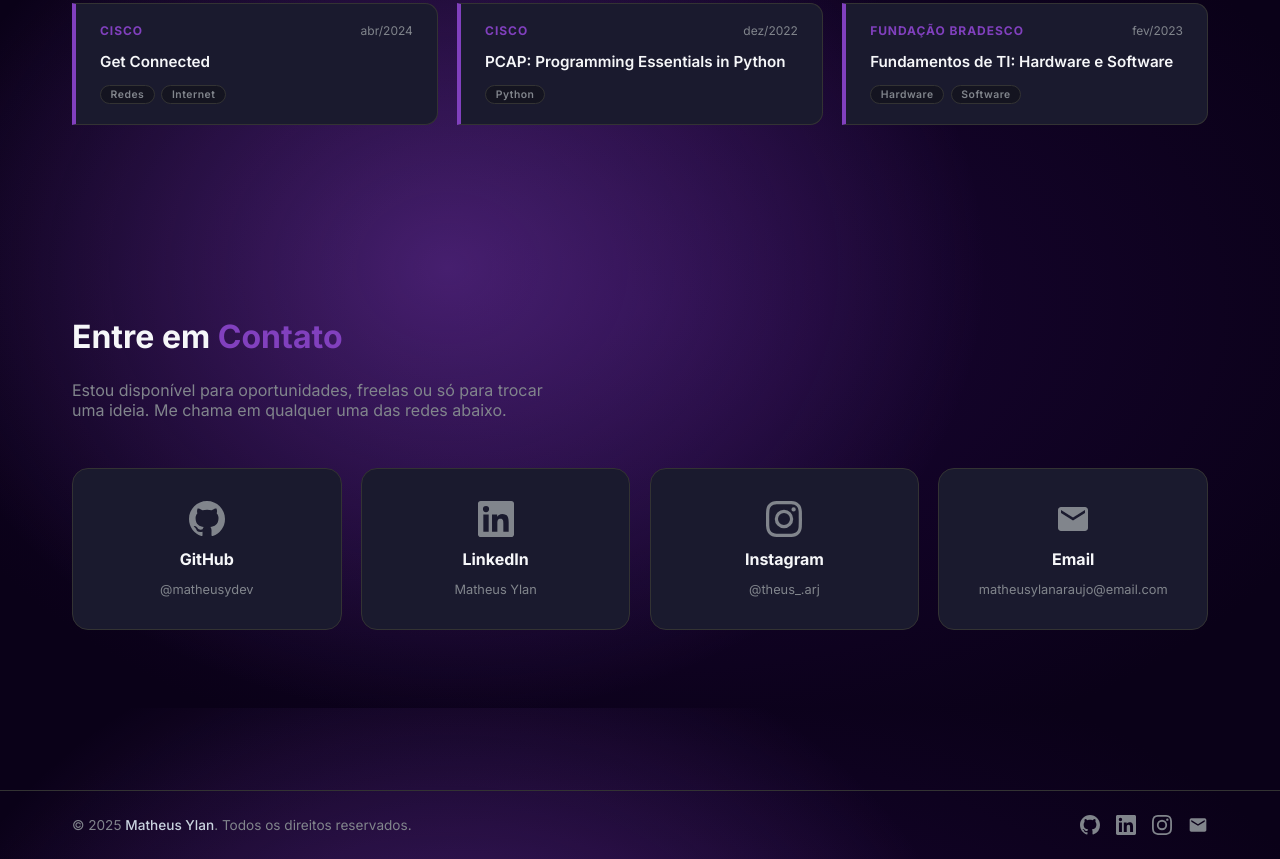
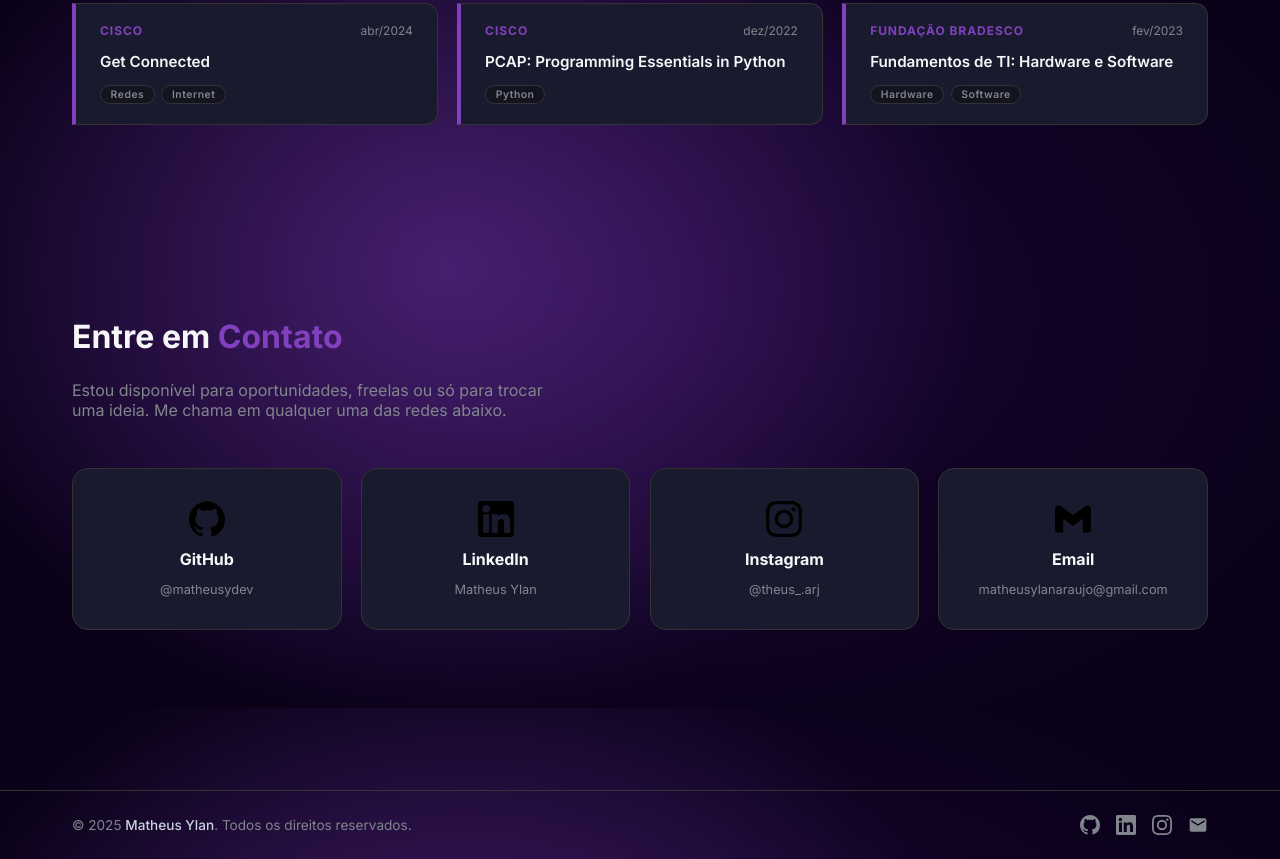
Before and after one commit to matheusydev/PPI-I-PORTFOLIO, a plain HTML site: page index.html in a window 1280 px wide. Shown: the part 4092-4951 px from the top of the page. Drawn offline with Linux system fonts and the light colour scheme.

Commit message:
refactor: migrate contact section icons to local svg assets and shared icon class

```diff
--- a/index.html
+++ b/index.html
@@ -693,11 +693,7 @@
                     <li class="contato-card">
                         <a href="https://github.com/matheusydev" target="_blank" rel="noopener noreferrer"
                             aria-label="GitHub">
-                            <svg xmlns="http://www.w3.org/2000/svg" width="36" height="36" viewBox="0 0 24 24"
-                                fill="currentColor">
-                                <path
-                                    d="M12 0C5.37 0 0 5.37 0 12c0 5.31 3.435 9.795 8.205 11.385.6.105.825-.255.825-.57 0-.285-.015-1.23-.015-2.235-3.015.555-3.795-.735-4.035-1.41-.135-.345-.72-1.41-1.23-1.695-.42-.225-1.02-.78-.015-.795.945-.015 1.62.87 1.845 1.23 1.08 1.815 2.805 1.305 3.495.99.105-.78.42-1.305.765-1.605-2.67-.3-5.46-1.335-5.46-5.925 0-1.305.465-2.385 1.23-3.225-.12-.3-.54-1.53.12-3.18 0 0 1.005-.315 3.3 1.23.96-.27 1.98-.405 3-.405s2.04.135 3 .405c2.295-1.56 3.3-1.23 3.3-1.23.66 1.65.24 2.88.12 3.18.765.84 1.23 1.905 1.23 3.225 0 4.605-2.805 5.625-5.475 5.925.435.375.81 1.095.81 2.22 0 1.605-.015 2.895-.015 3.3 0 .315.225.69.825.57A12.02 12.02 0 0 0 24 12c0-6.63-5.37-12-12-12z" />
-                            </svg>
+                            <img src="ASSETS/ICONS/github.svg" alt="" width="36" height="36" aria-hidden="true">
                             <span class="contato-nome">GitHub</span>
                             <span class="contato-handle">@matheusydev</span>
                         </a>
@@ -706,11 +702,7 @@
                     <li class="contato-card">
                         <a href="https://br.linkedin.com/in/matheus-ylan-araújo-moraes-411615350" target="_blank"
                             rel="noopener noreferrer" aria-label="LinkedIn">
-                            <svg xmlns="http://www.w3.org/2000/svg" width="36" height="36" viewBox="0 0 24 24"
-                                fill="currentColor">
-                                <path
-                                    d="M20.447 20.452h-3.554v-5.569c0-1.328-.027-3.037-1.852-3.037-1.853 0-2.136 1.445-2.136 2.939v5.667H9.351V9h3.414v1.561h.046c.477-.9 1.637-1.85 3.37-1.85 3.601 0 4.267 2.37 4.267 5.455v6.286zM5.337 7.433a2.062 2.062 0 0 1-2.063-2.065 2.064 2.064 0 1 1 2.063 2.065zm1.782 13.019H3.555V9h3.564v11.452zM22.225 0H1.771C.792 0 0 .774 0 1.729v20.542C0 23.227.792 24 1.771 24h20.451C23.2 24 24 23.227 24 22.271V1.729C24 .774 23.2 0 22.222 0h.003z" />
-                            </svg>
+                            <img src="ASSETS/ICONS/linkedin.svg" alt="" width="36" height="36" aria-hidden="true">
                             <span class="contato-nome">LinkedIn</span>
                             <span class="contato-handle">Matheus Ylan</span>
                         </a>
@@ -719,11 +711,7 @@
                     <li class="contato-card">
                         <a href="https://www.instagram.com/theus_.arj" target="_blank" rel="noopener noreferrer"
                             aria-label="Instagram">
-                            <svg xmlns="http://www.w3.org/2000/svg" width="36" height="36" viewBox="0 0 24 24"
-                                fill="currentColor">
-                                <path
-                                    d="M12 2.163c3.204 0 3.584.012 4.85.07 3.252.148 4.771 1.691 4.919 4.919.058 1.265.069 1.645.069 4.849 0 3.205-.012 3.584-.069 4.849-.149 3.225-1.664 4.771-4.919 4.919-1.266.058-1.644.07-4.85.07-3.204 0-3.584-.012-4.849-.07-3.26-.149-4.771-1.699-4.919-4.92-.058-1.265-.07-1.644-.07-4.849 0-3.204.013-3.583.07-4.849.149-3.227 1.664-4.771 4.919-4.919 1.266-.057 1.645-.069 4.849-.069zm0-2.163c-3.259 0-3.667.014-4.947.072-4.358.2-6.78 2.618-6.98 6.98-.059 1.281-.073 1.689-.073 4.948 0 3.259.014 3.668.072 4.948.2 4.358 2.618 6.78 6.98 6.98 1.281.058 1.689.072 4.948.072 3.259 0 3.668-.014 4.948-.072 4.354-.2 6.782-2.618 6.979-6.98.059-1.28.073-1.689.073-4.948 0-3.259-.014-3.667-.072-4.947-.196-4.354-2.617-6.78-6.979-6.98-1.281-.059-1.69-.073-4.949-.073zm0 5.838a6.162 6.162 0 1 0 0 12.324 6.162 6.162 0 0 0 0-12.324zM12 16a4 4 0 1 1 0-8 4 4 0 0 1 0 8zm6.406-11.845a1.44 1.44 0 1 0 0 2.881 1.44 1.44 0 0 0 0-2.881z" />
-                            </svg>
+                            <img src="ASSETS/ICONS/instagram.svg" alt="" width="36" height="36" aria-hidden="true">
                             <span class="contato-nome">Instagram</span>
                             <span class="contato-handle">@theus_.arj</span>
                         </a>
@@ -731,13 +719,9 @@
 
                     <li class="contato-card">
                         <a href="mailto:matheusylanaraujo@email.com" aria-label="Email">
-                            <svg xmlns="http://www.w3.org/2000/svg" width="36" height="36" viewBox="0 0 24 24"
-                                fill="currentColor">
-                                <path
-                                    d="M20 4H4c-1.1 0-2 .9-2 2v12c0 1.1.9 2 2 2h16c1.1 0 2-.9 2-2V6c0-1.1-.9-2-2-2zm0 4l-8 5-8-5V6l8 5 8-5v2z" />
-                            </svg>
+                            <img src="ASSETS/ICONS/gmail.svg" alt="" width="36" height="36" aria-hidden="true">
                             <span class="contato-nome">Email</span>
-                            <span class="contato-handle">matheusylanaraujo@email.com</span>
+                            <span class="contato-handle">matheusylanaraujo@gmail.com</span>
                         </a>
                     </li>
 
```
